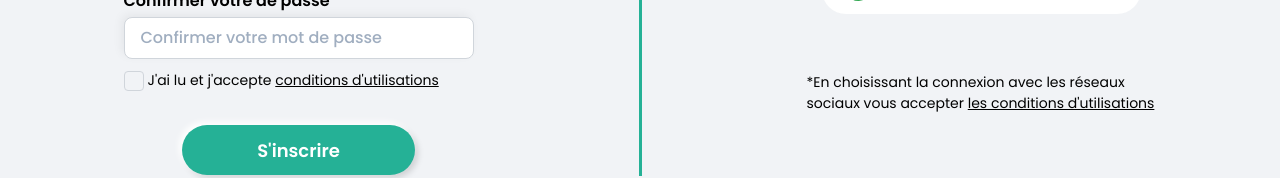
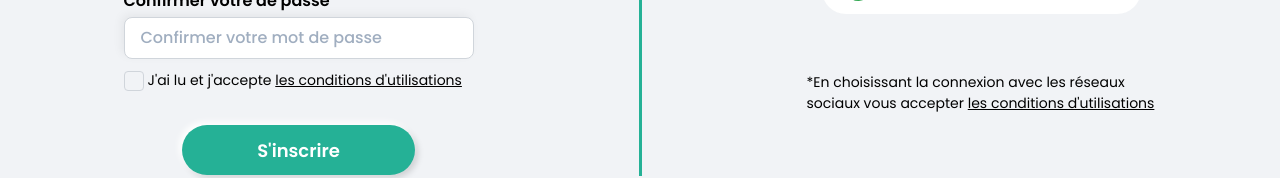
Before and after one commit to TCM-dev/fairway-corner, a Nuxt app: page /sign_up in a window 1280 px wide. Shown: the part 508-686 px from the top of the page. Built offline with nearby package versions, Linux system fonts and the light colour scheme.

Commit message:
Fix href

```diff
--- a/pages/sign_up.vue
+++ b/pages/sign_up.vue
@@ -18,7 +18,7 @@
         </div>
         <app-checkbox checkbox1 class="text-sm mt-2">
           J'ai lu et j'accepte
-          <nuxt-link to="/" class="underline">conditions d'utilisations</nuxt-link>
+          <a href="#" class="underline">les conditions d'utilisations</a>
         </app-checkbox>
         <app-button class="mt-8">S'inscrire</app-button>
       </section>
@@ -44,7 +44,7 @@
         <!-- </div> -->
         <p class="second-custom-width text-sm">
           *En choisissant la connexion avec les réseaux sociaux vous accepter
-          <nuxt-link to="/" class="underline">les conditions d'utilisations</nuxt-link>
+          <a href="#" class="underline">les conditions d'utilisations</a>
         </p>
       </section>
     </div>
```
